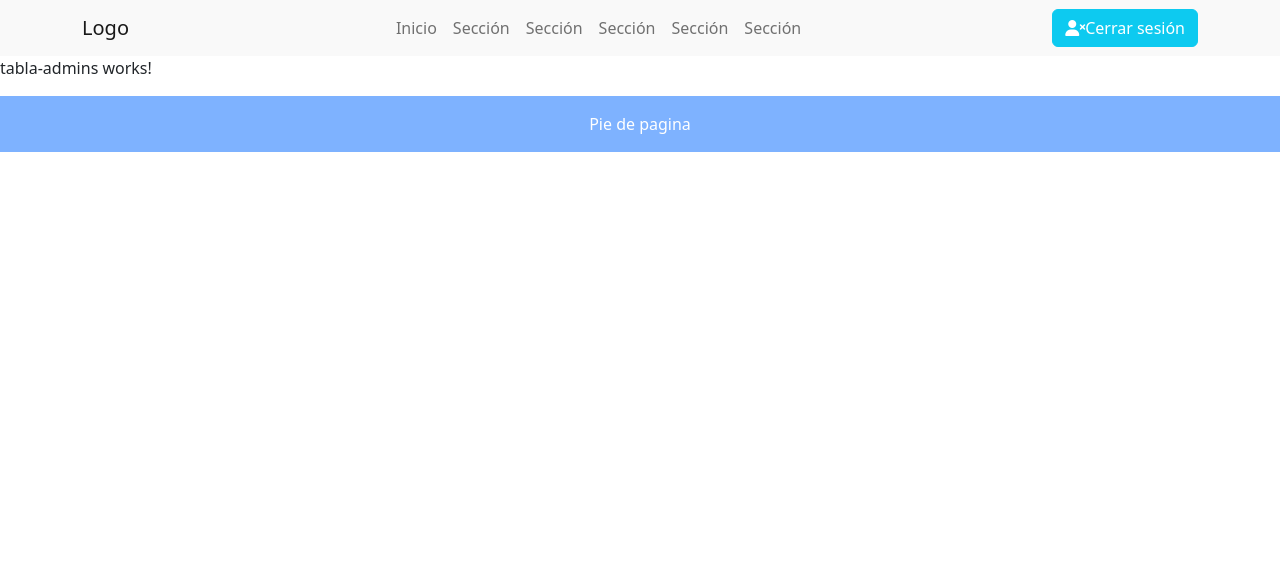
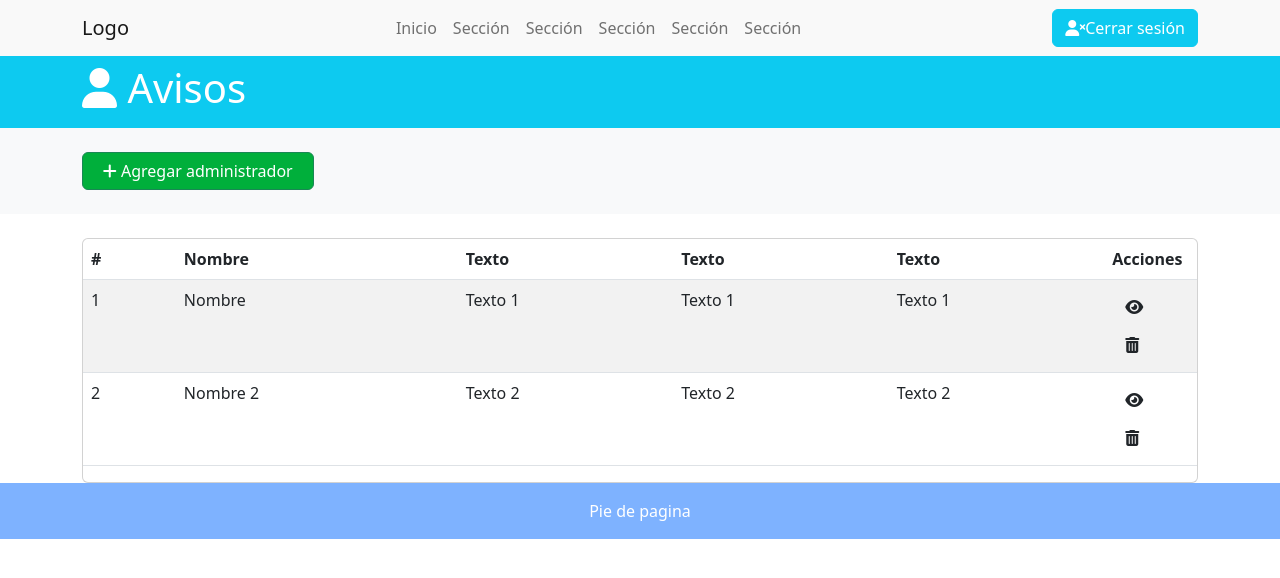
Before and after one commit to JoseVado/Portal-avisos, an Angular app: page /tabla-admin in a window 1280 px wide. Shown: the top 578 px of the page. Built offline with nearby package versions, Linux system fonts and the light colour scheme.

Commit message:
Ventana de la tabla-administrador y subir administrador
xd

```diff
--- a/src/app/componentes/admin/subir-modificar-admin/subir-modificar-admin.component.html
+++ b/src/app/componentes/admin/subir-modificar-admin/subir-modificar-admin.component.html
@@ -1 +1,109 @@
-<p>subir-modificar-admin works!</p>
+
+<form>
+    <!--<flash-messages></flash-messages>-->
+
+<section id="actions" class="py-4 mb-4 ">
+  <div class="container">
+    <div class="row">
+      <div class="col-md-3">
+        <a routerLink="/" class="btn btn-light btn-block">
+          <i class="fas fa-arrow-left"></i>
+        </a>  Regresar al inicio
+      </div>
+    </div>
+  </div>
+</section>
+
+ <section id="detailes">
+  <div class="container">
+    <div class="row">
+      <div class="col">
+        <div class="card">
+          <div class="card-header">
+            <h2>Dar de alta administrador</h2>
+          </div>
+
+
+          <div class="card-body">
+            <div class="form-group">
+              <label for="nombre">Nombre</label>
+              <input type="text"
+                  name="Susana"
+                  class="form-control"
+                  placeholder="Título de aviso..."
+                  required
+                  minlength="2"/>
+            </div>
+          </div>
+
+          <div class="card-body">
+              <div class="form-group">
+                <label for="nombre">Apellido</label>
+                <input type="text"
+                    name="nombre"
+                    class="form-control"
+                    placeholder="Horia"
+                    required
+                    minlength="2"/>
+              </div>
+          </div>
+
+          <div class="card-body">
+              <div class="form-group">
+                <label for="nombre">Departamento</label>
+                <input type="text"
+                    name="nombre"
+                    class="form-control"
+                    placeholder="Departamento al que pertenece"
+                    required
+                    minlength="2"/>
+              </div>
+          </div>
+
+          <div class="card-body">
+              <div class="form-group">
+                <label for="nombre">Puesto</label>
+                <input type="text"
+                    name="nombre"
+                    class="form-control"
+                    placeholder="Administrador"
+                    required
+                    minlength="2"/>
+              </div>
+          </div>
+
+          <div class="card-body">
+            <div class="form-group">
+              <label for="nombre">Usuario</label>
+              <input type="text"
+                  name="nombre"
+                  class="form-control"
+                  placeholder="susanaHoria"
+                  required
+                  minlength="2"/>
+            </div>
+        </div>
+
+        <div class="card-body">
+            <div class="form-group">
+              <label for="nombre">Contraseña</label>
+              <input type="text"
+                  name="nombre"
+                  class="form-control"
+                  placeholder="********"
+                  required
+                  minlength="2"/>
+            </div>
+        </div>
+
+
+
+          <input  type="submit" value="Subir" class="btn btn-primary m-3">
+
+
+        </div>
+        </div>
+      </div>
+    </div>
+</section>
+</form>
--- a/src/app/componentes/admin/tabla-admins/tabla-admins.component.html
+++ b/src/app/componentes/admin/tabla-admins/tabla-admins.component.html
@@ -1 +1,90 @@
-<p>tabla-admins works!</p>
+<header id="main-header" class="py-2 bg-info text-white">
+    <div class="container">
+      <div class="row">
+        <div class="col-md-6">
+          <h1><i class="fas fa-user"></i> Avisos</h1>
+        </div>
+      </div>
+    </div>
+  </header>
+
+
+<section id="actions" class="py-4 mb-4 bg-light">
+    <div class="container">
+      <div class="row">
+        <div class="col-md-10">
+          <a
+            href="#"
+            class="btn btn-success btn-block col-md-3"
+            style="background-color: #00AF3B;"
+            data-bs-toggle="modal"
+            data-bs-target="#agregarClienteModal"
+          >
+            <i class="fas fa-plus"></i> Agregar administrador
+          </a>
+        </div>
+      </div>
+    </div>
+  </section>
+
+
+
+  <section id="clientes"    >
+    <div class="container">
+      <div class="row">
+        <div class="col-md-12">
+          <div class="card" >
+            <table class="table table-striped">
+              <thead class="thead-dark">
+                <tr>
+                  <th class="col-1">#</th>
+                  <th>Nombre</th>
+                  <th>Texto</th>
+                  <th>Texto</th>
+                  <th>Texto</th>
+                  <th class="col-1">Acciones</th>
+
+                </tr>
+              </thead>
+              <tbody>
+                <tr>
+                  <td>{{  1 }}</td>
+                  <td> Nombre  </td>
+                  <td> Texto {{ 1}}</td>
+                  <td> Texto {{ 1}}</td>
+                  <td> Texto {{ 1}}</td>
+                  <td>
+                    <a class="btn">
+                        <i class="fas fa-light fa-eye"></i>
+                    </a>
+                    <a class="btn ">
+                        <i class="fas fa-light fa-trash-can"></i>
+                    </a>
+                  </td>
+
+                </tr>
+
+                <tr>
+                    <td>{{  2 }}</td>
+                    <td> Nombre 2 </td>
+                    <td> Texto {{ 2}}</td>
+                    <td> Texto {{ 2}}</td>
+                    <td> Texto {{ 2}}</td>
+                    <td>
+                      <a class="btn">
+                        <i class="fas fa-light fa-eye"></i>
+                      </a>
+                      <a class="btn">
+                        <i class="fas fa-light fa-trash-can"></i>
+                      </a>
+                    </td>
+
+                  </tr>
+              </tbody>
+            </table>
+          </div>
+        </div>
+
+      </div>
+    </div>
+  </section>
--- a/src/app/componentes/admin/tabla-avisos/tabla-avisos.component.html
+++ b/src/app/componentes/admin/tabla-avisos/tabla-avisos.component.html
@@ -1,4 +1,3 @@
-<p>tabla-avisos works!</p>
 <header id="main-header" class="py-2 bg-info text-white">
     <div class="container">
       <div class="row">
```
